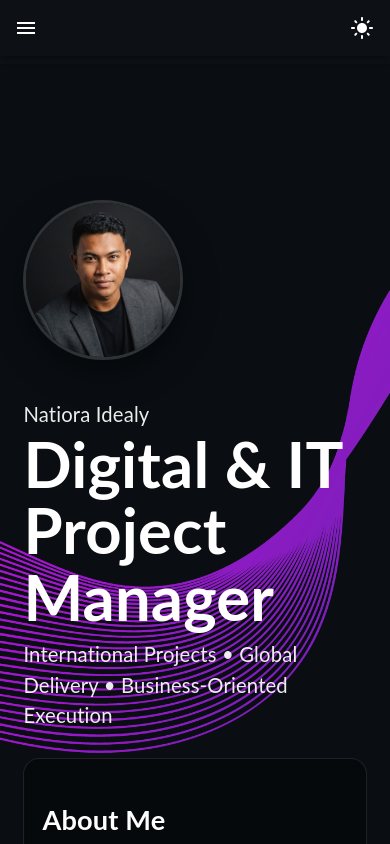
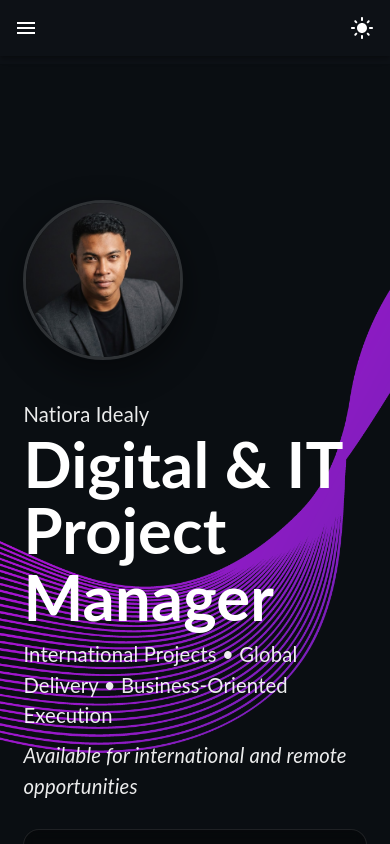
Before and after one commit to sakapuce911/Portfolio, a React (Create React App) app: page / in a window 390 px wide. Shown: the top 844 px of the page. Built offline with nearby package versions, Linux system fonts and the light colour scheme.

Commit message:
International positioning: availability text and JobSeeking schema

```diff
--- a/public/index.html
+++ b/public/index.html
@@ -5,10 +5,7 @@
 <meta name="google-site-verification" content="ehlkLfxvKPfMCCBbGYGCK3_AADf3phFGouDY54iOerg" />
   <!-- Primary SEO -->
   <title>Natiora Idealy | Digital & IT Project Manager</title>
-  <meta
-  name="description"
-  content="Digital & IT Project Manager with international experience in project delivery, digital transformation and stakeholder coordination."
-/>
+  <meta name="description" content="Digital & IT Project Manager with international experience delivering digital transformation and IT projects. Strong in global delivery, stakeholder coordination, and business-oriented execution."/>
 
   <meta name="robots" content="index, follow" />
   <link rel="canonical" href="https://natiora.vercel.app/" />
@@ -53,9 +50,17 @@
   "image": "https://natiora.vercel.app/preview.png",
   "sameAs": [
     "https://www.linkedin.com/in/natiora/"
-  ]
+  ],
+  "seeksEmployment": {
+    "@type": "Demand",
+    "name": "International Digital & IT Project Manager roles",
+    "availabilityStarts": "2026-01-01",
+    "employmentType": ["FULL_TIME", "CONTRACT"],
+    "jobLocationType": "TELECOMMUTE"
+  }
 }
 </script>
+
 </head>
   <body>
     <noscript>You need to enable JavaScript to run this app.</noscript>
--- a/src/assets/styles/Main.scss
+++ b/src/assets/styles/Main.scss
@@ -318,4 +318,11 @@
     margin-bottom: 10px;
     line-height: 1.6;
   }
+
+  .availability {
+  margin-top: 10px;
+  font-size: 0.95rem;
+  opacity: 0.85;
+  font-style: italic;
 }
+}
--- a/src/components/Main.tsx
+++ b/src/components/Main.tsx
@@ -45,6 +45,9 @@ function Main() {
           <p className="tagline">
            International Projects • Global Delivery • Business-Oriented Execution
          </p>
+         <p className="availability">
+          Available for international and remote opportunities
+          </p>
 
           {/* ABOUT ME */}
           <div className="about-inline">
```
Also changed, not shown: public/robots.txt.
